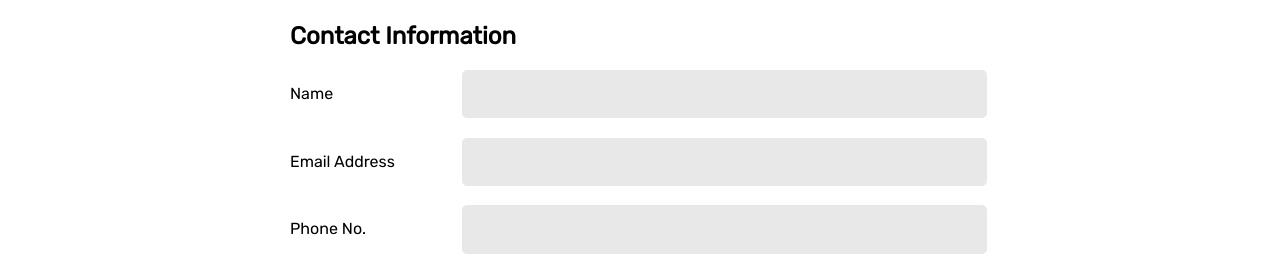
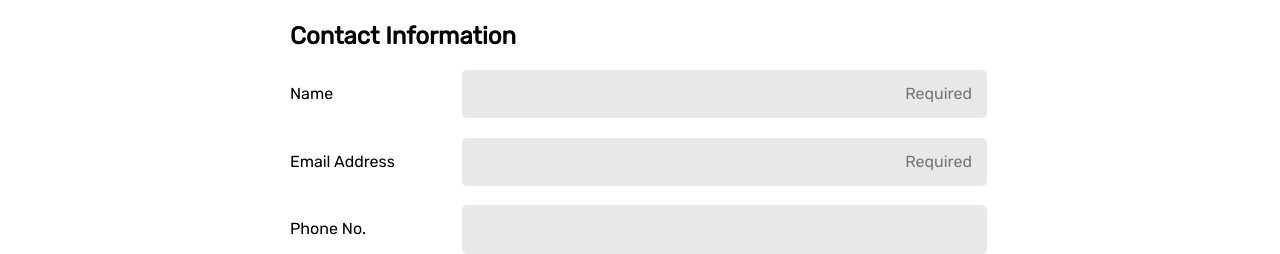
Before and after one commit to JamesWrightDev/Online-Registration-Form---Unit-3, a plain HTML site: page index.html in a window 1280 px wide. Shown: the part 220-474 px from the top of the page. Drawn offline with Linux system fonts and the light colour scheme.

Commit message:
Changed width

```diff
--- a/css/main.css
+++ b/css/main.css
@@ -61,6 +61,7 @@ input,select {
 input:focus, select:focus {
 	border: #303d51 solid 2px;
 	outline: none;
+
 }
 button {
 	background-color: #40E0D0;
@@ -74,6 +75,10 @@ button {
 	-moz-box-shadow: -1px 6px 18px -9px rgba(0,0,0,0.2);
 	box-shadow: -1px 6px 18px -9px rgba(0,0,0,0.2);
 
+}
+
+input {
+	text-align: right;
 }
 /*Checkbox and Radial allignment*/
 
@@ -107,7 +112,7 @@ textarea {
 	font-style: italic;
 }
 
-@media (min-width: 1024px){
+@media (min-width: 768px){
 	input[type=text],
 	input[type=email],
 	input[type=phone-number],
--- a/index.html
+++ b/index.html
@@ -21,7 +21,7 @@
 
         <div class="container-user">
             <form action="index.html" method="post">
-                <h2>Contact Information</h2><label for="name">Name</label> <input id="name" name="user_name" type="text"> <label for="email">Email Address</label> <input id="email" name="user_email" type="email"> <label for="phone-number">Phone No.</label> <input id="phone-number" name="user_phone_number" type="tel"> <label for="street-address">Street Address</label> <input id="street-address" name="user_street_address" type="text"> <label for="city">City</label> <input id="city" name="user_city" type="text">
+                <h2>Contact Information</h2><label for="name">Name</label> <input id="name" name="user_name" type="text"  placeholder="Required"  required> <label for="email"  required>Email Address</label> <input id="email" name="user_email" type="email" placeholder="Required"> <label for="phone-number">Phone No.</label> <input id="phone-number" name="user_phone_number" type="tel"> <label for="street-address">Street Address</label> <input id="street-address" name="user_street_address" type="text"> <label for="city">City</label> <input id="city" name="user_city" type="text">
                 <label for="state">State</label> <select id="state" name="user_state">
                     <option value="AL">
                         Alabama
```
